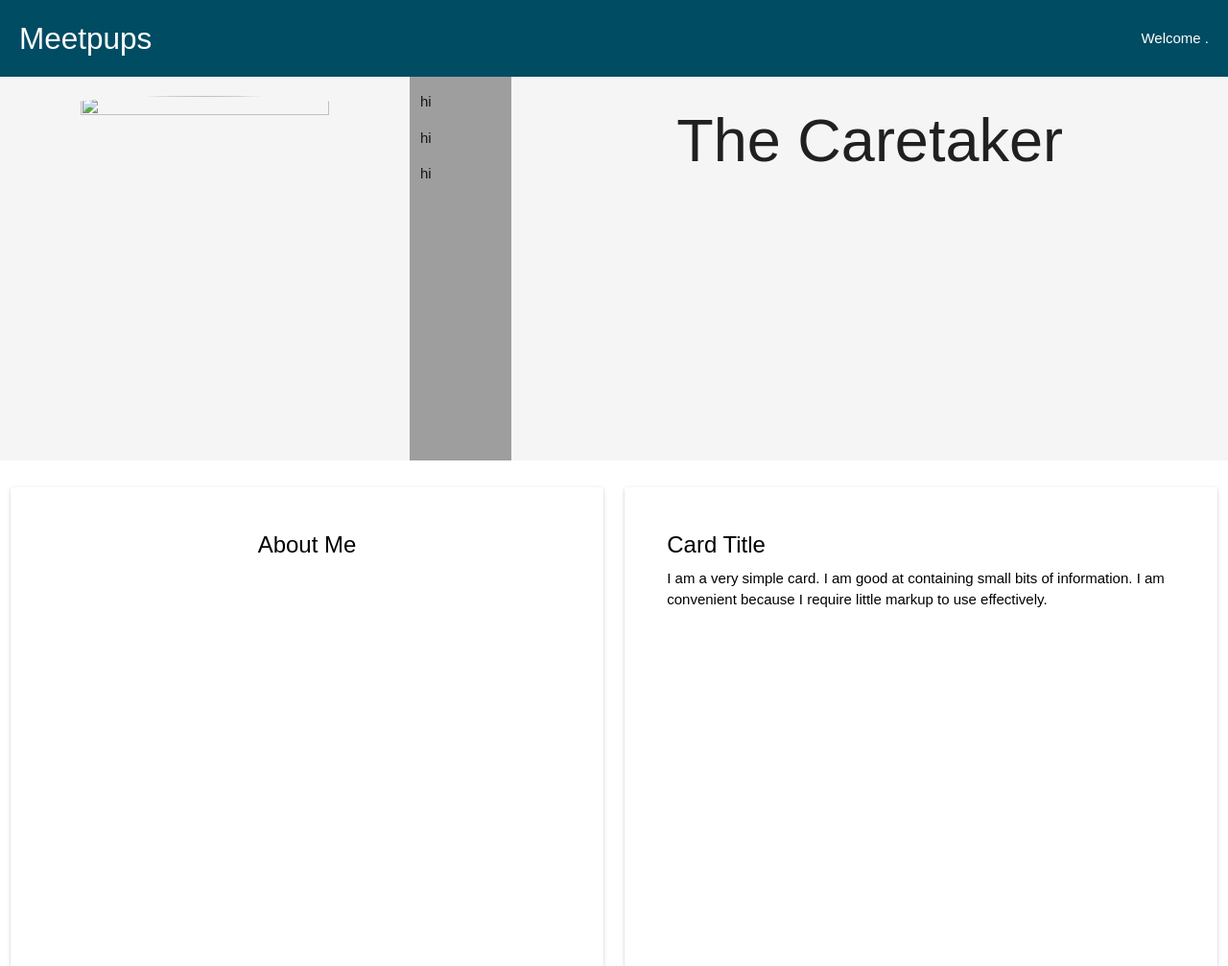
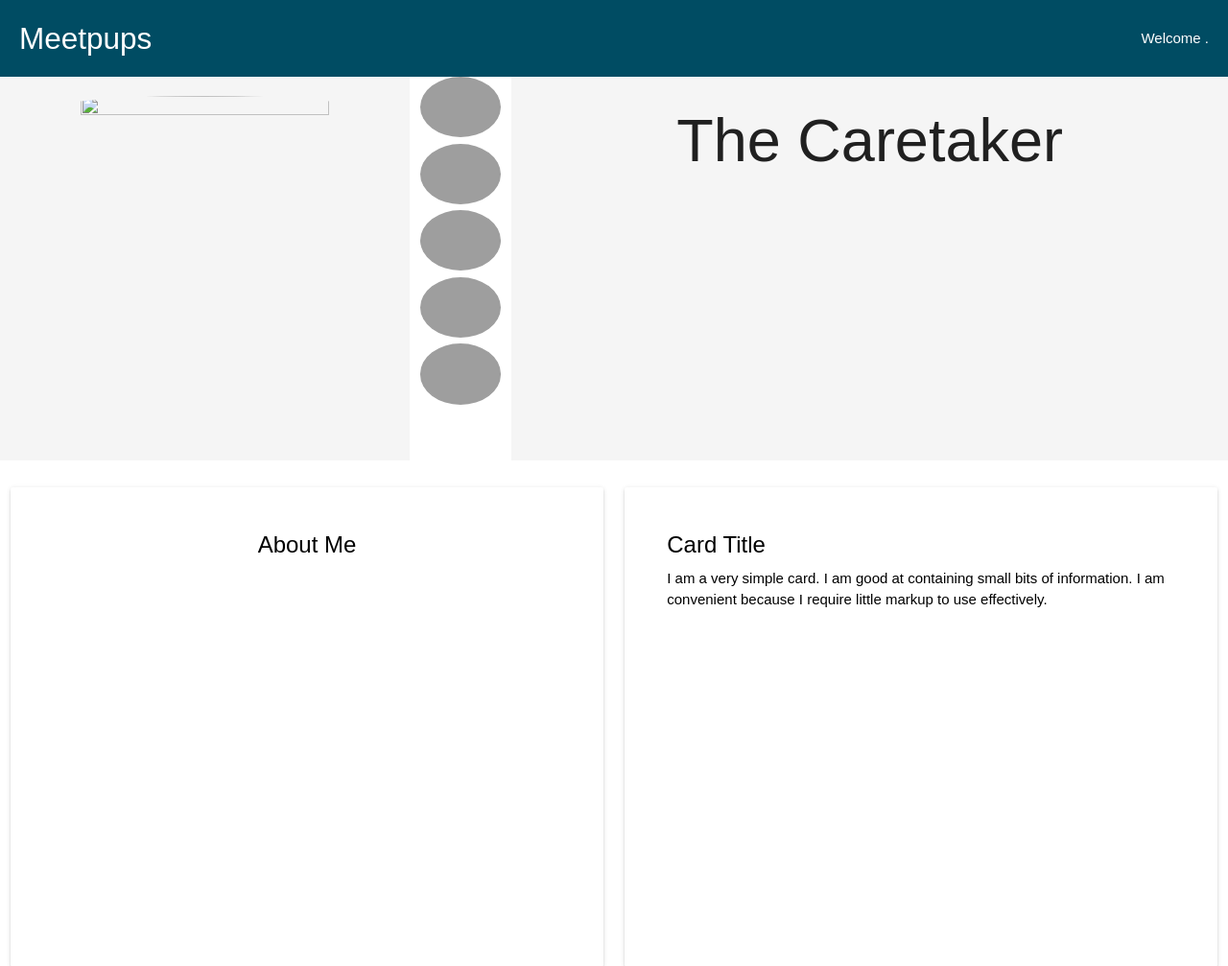
Before and after one commit to bobthewalrus/meetpup, a Django app: template login/apps/login_registration/templates/login_registration/profile.html in a window 1280 px wide. Shown: the top 1007 px of the page at 96% size. Run offline with Django 3.2, Linux system fonts and the light colour scheme; the template is opened without the code that fills it: values that come from a table or form of the project are taken from there, others are empty; data comes from the database, SQL or seed files in the repository; both versions use the stored data as it was after the commit; parts of the project's set-up code (start-up, migrations or seed data) failed here and were passed over; some libraries are stand-ins or nearby versions; grey boxes are pictures that could not be loaded.

Commit message:
added default images for users and pets

```diff
--- a/login/apps/login_registration/models.py
+++ b/login/apps/login_registration/models.py
@@ -109,6 +109,7 @@ class Pet(models.Model):
     biography = models.TextField(null=True)
     breed = models.CharField(max_length=150)
     user = models.ForeignKey(User)
+    image = models.CharField(max_length=255, null=True)
     created_at = models.DateTimeField(auto_now_add=True)
     updated_at = models.DateTimeField(auto_now=True)
 
--- a/login/apps/login_registration/templates/login_registration/community.html
+++ b/login/apps/login_registration/templates/login_registration/community.html
@@ -132,8 +132,6 @@
           <input type="submit" name="post" value="Post" class="waves-effect waves-light btn">
         </form>
       </div>
-      <img src="http://familypetvacaville.com/clients/9658/images/company_images/.resized/.resized_500x500_Labrador%20(yellow)%20image%20courtesy%20of%20Luigi%20Diamanti%20at%20FreeDigitalPhotos.net.jpg" class="circle responsive-img">
-      <img src="http://dogpeopleinc.com/dogpeople_files/dogpeople_logo_web.jpg" class = "circle responsive-img">
       <footer class="page-footer">
               <div class="container">
                 <div class="row">
--- a/login/apps/login_registration/templates/login_registration/profile.html
+++ b/login/apps/login_registration/templates/login_registration/profile.html
@@ -33,10 +33,10 @@
             <img src="{{user.image}}" class = "circle responsive-img" style="width:80%;height:80%; margin-top:20px">
           </div>
         </div>
-        <div class="col s1 grey large">
-          <p>hi</p>
-          <p>hi</p>
-          <p>hi</p>
+        <div class="col s1 white large" style="overflow:scroll">
+          {% for pet in pets %}
+            <img src="{{pet.image}}" class="circle responsive-img">
+          {% endfor %}
         </div>
         <div class="col s7 grey lighten-4">
           <h1 class="center-align">The Caretaker</h1>
```
Also changed, not shown: login/apps/login_registration/views.py (+9 -2 lines), login/apps/login_registration/migrations/0002_pet_image.py (added), login/db.sqlite3, 2 other files.
